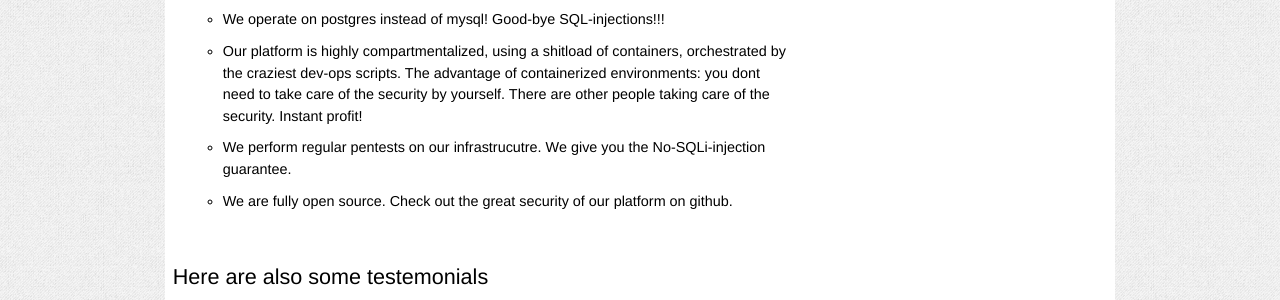
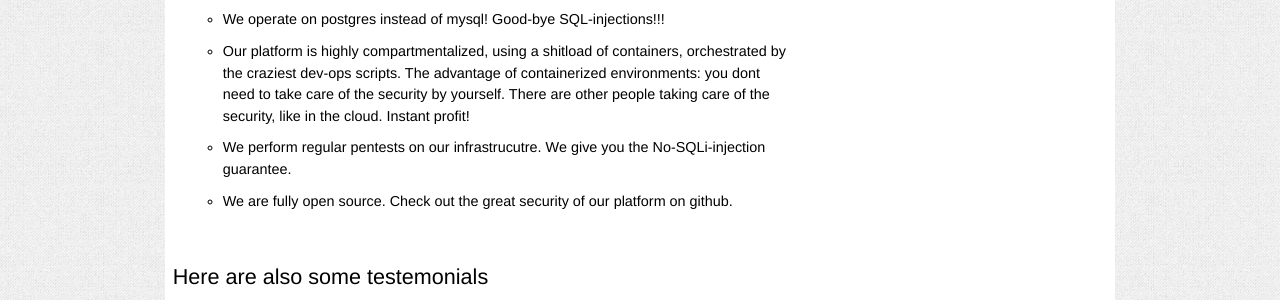
Before and after one commit to leakyleaks-ctf/leakyleaks.ctf, a Flask app: page / in a window 1280 px wide. Shown: the part 907-1207 px from the top of the page. Run offline with Flask 2, Linux system fonts and the light colour scheme.

Commit message:
Improve arguments

```diff
--- a/app/templates/index.html
+++ b/app/templates/index.html
@@ -25,7 +25,7 @@
                 <li>Our platform is highly compartmentalized, using a shitload
                     of containers, orchestrated by the craziest dev-ops scripts. The advantage of
                     containerized environments: you dont need to take care of the security by
-                    yourself. There are other people taking care of the security. Instant
+                    yourself. There are other people taking care of the security, like in the cloud. Instant
                     profit!</li>
                 <li>We perform regular pentests on our infrastrucutre. We give you the No-SQLi-injection guarantee.</li>
                 <li>We are fully open source. Check out the great security of our platform on github.</li>
```
